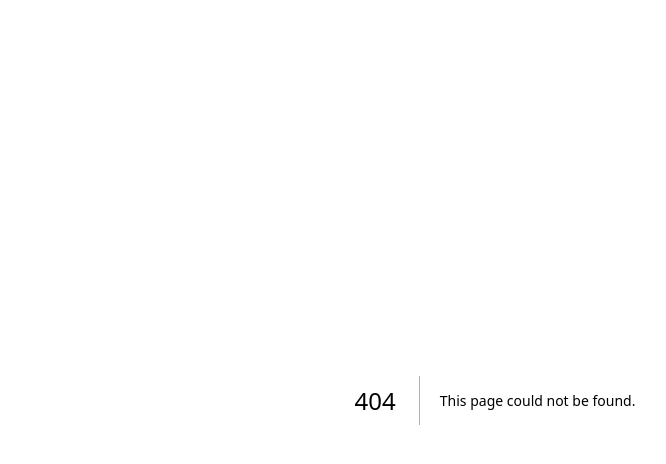
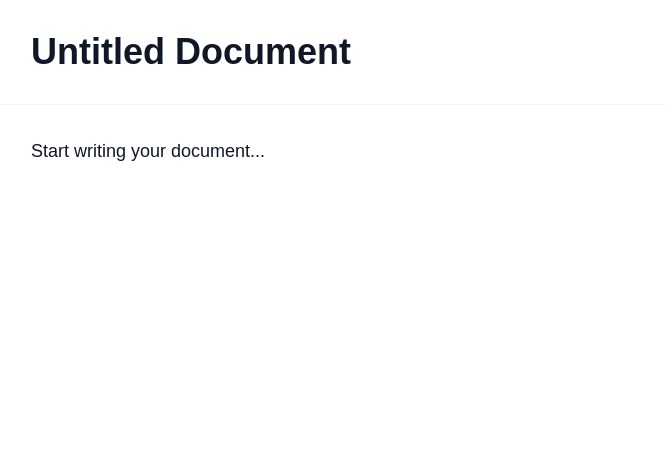
Before and after one commit to oliverkocsis/mohio, a Next.js app: page /editor in a window 1280 px wide. Before the commit this address had no page. Shown: the top 464 px of the page, without its empty margins (145-811 px from the left). Built offline with nearby package versions, Linux system fonts and the light colour scheme.

Commit message:
Create a simple document editor page using TipTap

```diff
--- /dev/null
+++ b/app/editor/page.tsx
@@ -0,0 +1,46 @@
+'use client'
+
+import { useEditor, EditorContent } from '@tiptap/react'
+import StarterKit from '@tiptap/starter-kit'
+import { useState } from 'react'
+
+export default function EditorPage() {
+  const [title, setTitle] = useState('Untitled Document')
+
+  const editor = useEditor({
+    extensions: [StarterKit],
+    content: '<p>Start writing your document...</p>',
+    editorProps: {
+      attributes: {
+        class: 'prose max-w-none focus:outline-none min-h-[600px] px-12 py-8',
+      },
+    },
+  })
+
+  return (
+    <div className="min-h-screen bg-gray-50">
+      <div className="max-w-5xl mx-auto">
+        <div className="bg-white min-h-screen shadow-sm">
+          {/* Header */}
+          <div className="px-12 py-8 border-b border-gray-100">
+            <input
+              type="text"
+              value={title}
+              onChange={(e) => setTitle(e.target.value)}
+              className="text-4xl font-bold text-gray-900 bg-transparent border-none outline-none placeholder-gray-400 w-full"
+              placeholder="Untitled"
+            />
+          </div>
+
+          {/* Editor */}
+          <div className="relative">
+            <EditorContent
+              editor={editor}
+              className="text-gray-900 text-lg leading-relaxed"
+            />
+          </div>
+        </div>
+      </div>
+    </div>
+  )
+}
```
Also changed, not shown: package.json (+9 -6 lines), 1 other file (tests, documents, lock files or other folders).
